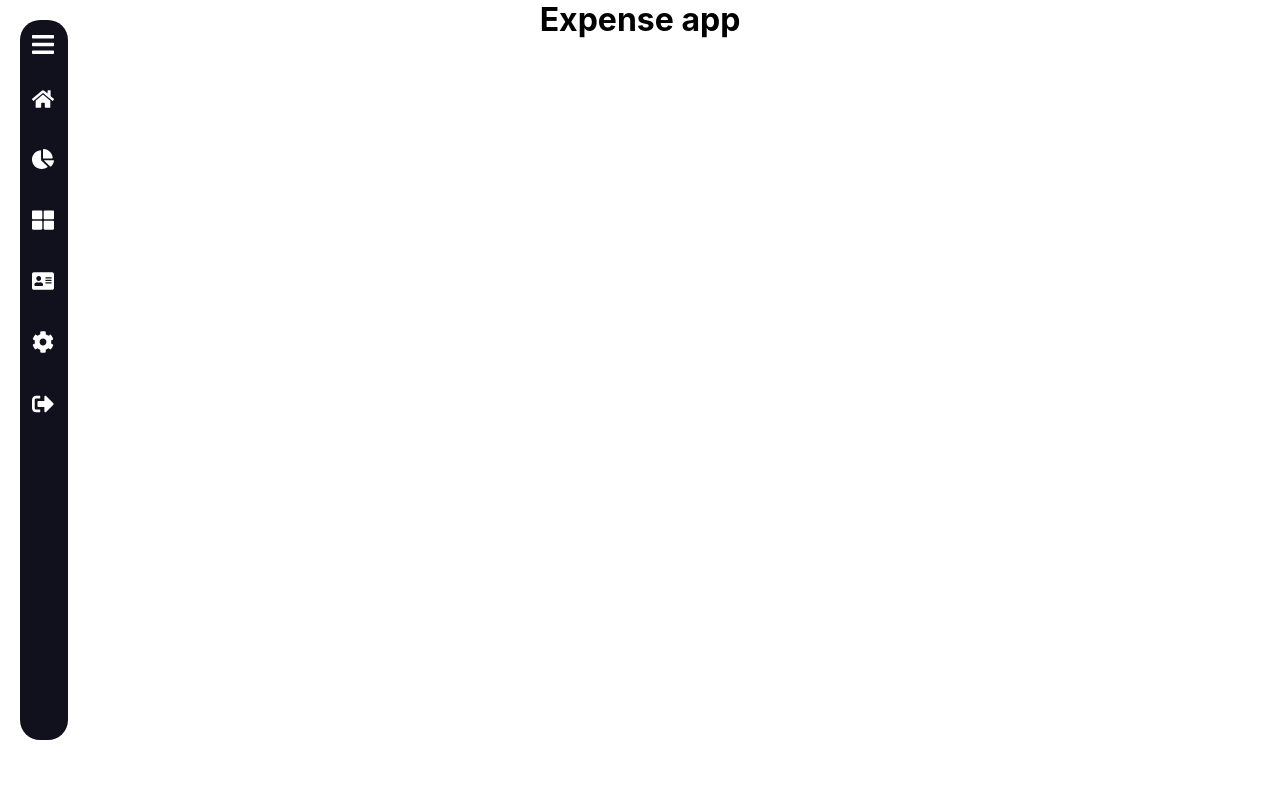
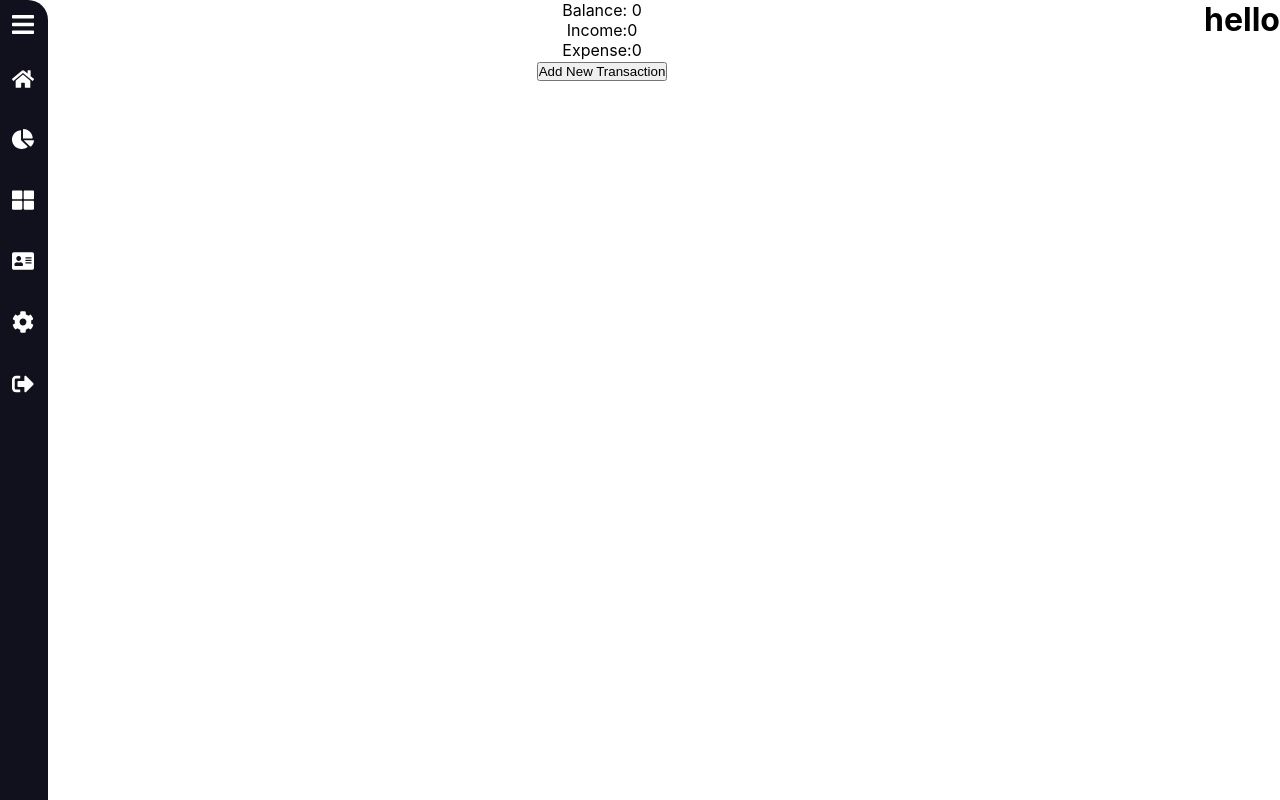
Before and after one commit to Hooseinsalari/Expense-Tracker-2, a React (Create React App) app: page / in a window 1280 px wide. Built offline with nearby package versions, Linux system fonts and the light colour scheme.

Commit message:
create trans actions

```diff
--- a/src/App.css
+++ b/src/App.css
@@ -1,9 +1,14 @@
-/* .App {
-  text-align: center;
-} */
+.App {
+  display: flex;
+  /* flex-direction: row; */
+  align-items: center;
+  justify-content: space-between;
+  /* flex-wrap: wrap; */
+  align-items: stretch
+}
 
-.navbar {
+/* .navbar {
   position: fixed;
   top: 20px;
   left: 20px;
-}
+} */
--- a/src/App.js
+++ b/src/App.js
@@ -4,6 +4,7 @@ import './App.css';
 // components
 import Navbar from './components/Navbar';
 import ExpenseApp from './components/ExpenseApp';
+import Cart from './components/Cart';
 
 function App() {
 
@@ -15,6 +16,9 @@ function App() {
         <div className='route'>
           <Route path="/" component={ExpenseApp} />
         </div>
+        <div>
+          <Cart />
+        </div>
     </div>
   );
 }
--- /dev/null
+++ b/src/components/Cart.js
@@ -0,0 +1,11 @@
+import React from 'react';
+
+const Cart = () => {
+    return (
+        <div>
+            <h1>hello</h1>
+        </div>
+    );
+};
+
+export default Cart;
--- a/src/components/ExpenseApp.js
+++ b/src/components/ExpenseApp.js
@@ -1,11 +1,36 @@
-import React from 'react';
+import React, { useState } from 'react';
+
+// components
+import TransActionsForms from './TransActionsForms';
 
 // styles
 import styles from "./ExpenseApp.module.css"
+
 const ExpenseApp = () => {
+    const [expense, setExpense] = useState(0);
+    const [income, setIncome] = useState(0);
+    const [isShow, setIsShow] = useState(false);
+    const [transActions, setTransActions] = useState([]);
+
+    const showHandler = () => {
+        setIsShow(prevState => !prevState)
+    }
+
     return (
         <div className={styles.container}>
-            <h1>Expense app</h1>
+            <div>
+                <p>Balance: <span>{income - expense}</span></p>
+            </div>
+            <div>
+                <p>Income:<span>{income}</span></p>
+                <p>Expense:<span>{expense}</span></p>
+            </div>
+            <button onClick={showHandler}>Add New Transaction</button>
+            <div>
+                {
+                    isShow && <TransActionsForms transActions={transActions} setTransActions={setTransActions} />
+                }
+            </div>
         </div>
     );
 };
--- a/src/components/ExpenseApp.module.css
+++ b/src/components/ExpenseApp.module.css
@@ -1,3 +1,4 @@
 .container {
     text-align: center;
+
 }
--- a/src/components/Navbar.module.css
+++ b/src/components/Navbar.module.css
@@ -7,13 +7,15 @@
 .container, .close {
     background-color: #11101d;
     width: 16rem;
-    height: 90vh    ;
+    height: 100vh;
     color: aliceblue;
+    border-radius: 0 20px 0 0;
     /* margin: 10px 20px; */
-    border-radius: 20px;
+    /* border-radius: 20px; */
     transition: 0.5s;
     position: fixed;
     overflow-y: scroll;
+    align-items: flex-start;
 }
 
 .container::-webkit-scrollbar,
@@ -95,3 +97,9 @@
 .navFooter img {
     width: 22px;
 }
+
+/* @media screen and (max-width: 1300px) {
+    .navHead .menu {
+        visibility: visible;
+    }
+} */
--- /dev/null
+++ b/src/components/TransActionsForms.js
@@ -0,0 +1,72 @@
+import React, { useState } from "react";
+
+// style
+import styles from "./TransActionsForms.module.css";
+
+const TransActionsForms = ({ transActions, setTransActions }) => {
+  const [inputData, setInputData] = useState({
+    desc: "",
+    amount: 0,
+    type: "expense",
+  });
+
+  const formHandler = (event) => {
+    setInputData({ ...inputData, [event.target.name]: event.target.value });
+  };
+
+  const submitHandler = (event) => {
+    event.preventDefault();
+    // console.log(inputData);
+    setTransActions([...transActions, inputData]);
+    setInputData({ desc: "", amount: 0, type: "expense" });
+  };
+  return (
+    <form className={styles.container} onSubmit={submitHandler}>
+      <div className={styles.textForm}>
+        <label className={styles.label}>Text</label>
+        <input
+          type="text"
+          name="desc"
+          value={inputData.desc}
+          className={styles.input}
+          onChange={formHandler}
+          required
+        />
+      </div>
+      <div className={styles.amountForm}>
+        <label className={styles.label}>Amount</label>
+        <input
+          type="number"
+          name="amount"
+          value={inputData.amount}
+          className={styles.input}
+          onChange={formHandler}
+          required
+        />
+      </div>
+      <div className={styles.radioForm}>
+        <label>Expense</label>
+        <input
+          type="radio"
+          name="type"
+          value="expense"
+          checked={inputData.type === "expense"}
+          onChange={formHandler}
+          required
+        />
+        <label>Income</label>
+        <input
+          type="radio"
+          name="type"
+          value="income"
+          checked={inputData.type === "income"}
+          onChange={formHandler}
+          required
+        />
+      </div>
+      <button type="submit">Add</button>
+    </form>
+  );
+};
+
+export default TransActionsForms;
```
Also changed, not shown: src/components/TransActionsForms.module.css (added).
